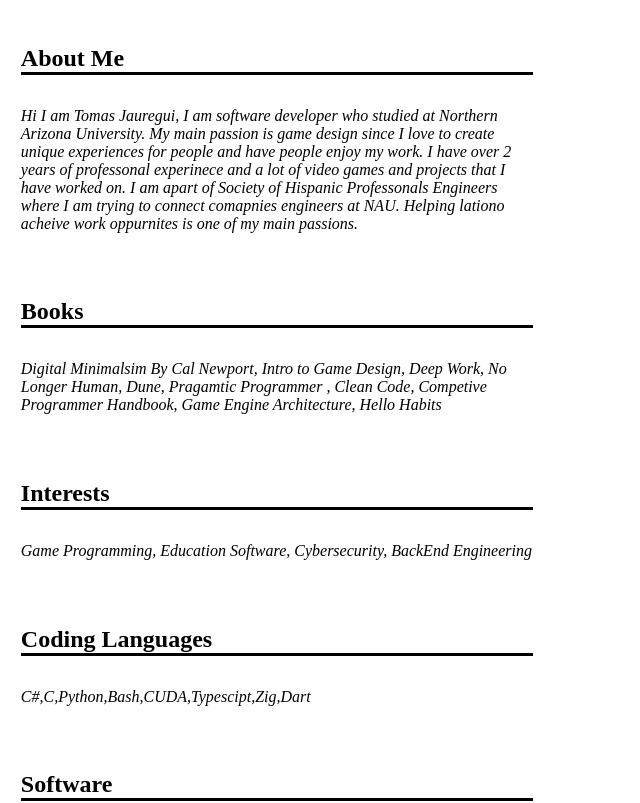
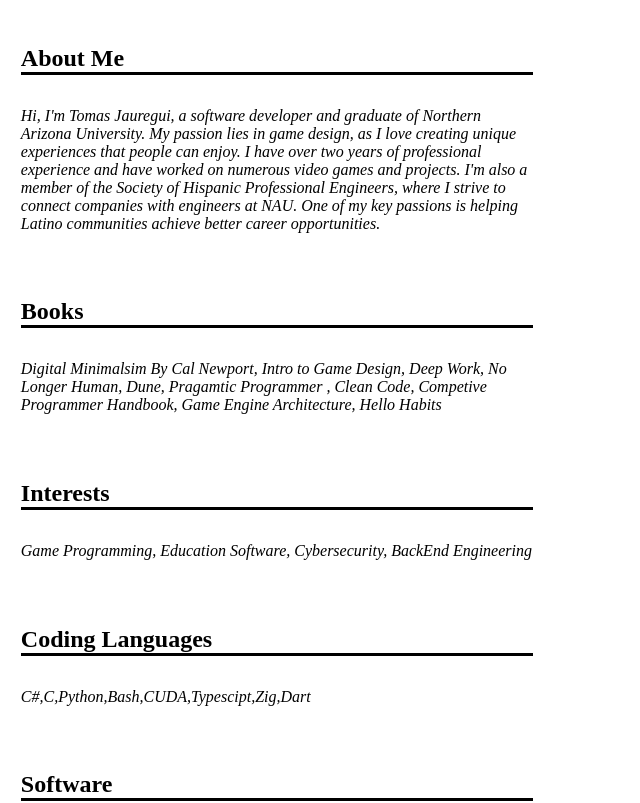
Before and after one commit to tajsDev/tajWebsite, a Next.js app: page /about in a window 1280 px wide. Shown: the top 803 px of the page, without its empty margins (0-640 px from the left). Built offline with nearby package versions, Linux system fonts and the light colour scheme.

Commit message:
updated about

```diff
--- a/src/data/about.js
+++ b/src/data/about.js
@@ -1,14 +1,12 @@
 export const aboutData = [
     {
       "title": "About Me",
-      "content": `Hi I am Tomas Jauregui, I am software developer who studied
-      at Northern Arizona University. My main passion is game design since I
-      love to create unique experiences for people and have people enjoy my
-      work. I have over 2 years of professonal experinece and a lot of video
-      games and projects that I have worked on. I am apart of Society of
-      Hispanic Professonals Engineers where I am trying to connect comapnies
-      engineers at NAU. Helping lationo acheive work oppurnites is one of my
-      main passions.`
+      "content": `
+	Hi, I'm Tomas Jauregui, a software developer and graduate of Northern Arizona University.
+	My passion lies in game design, as I love creating unique experiences that people can enjoy.
+	I have over two years of professional experience and have worked on numerous video games and projects.
+	I'm also a member of the Society of Hispanic Professional Engineers, where I strive to connect companies
+	with engineers at NAU. One of my key passions is helping Latino communities achieve better career opportunities.`
     },
     {
       "title": "Books",
```
